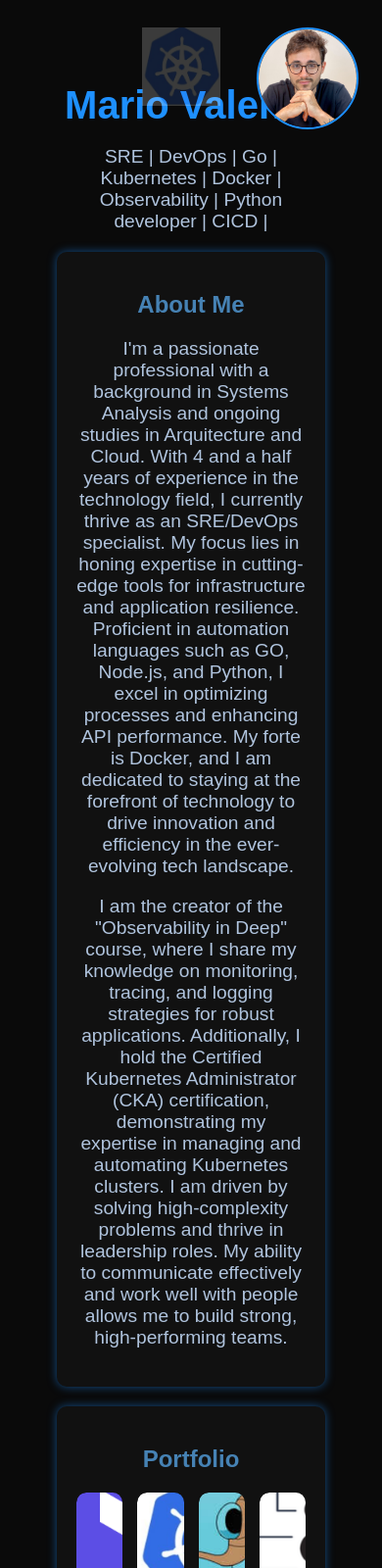
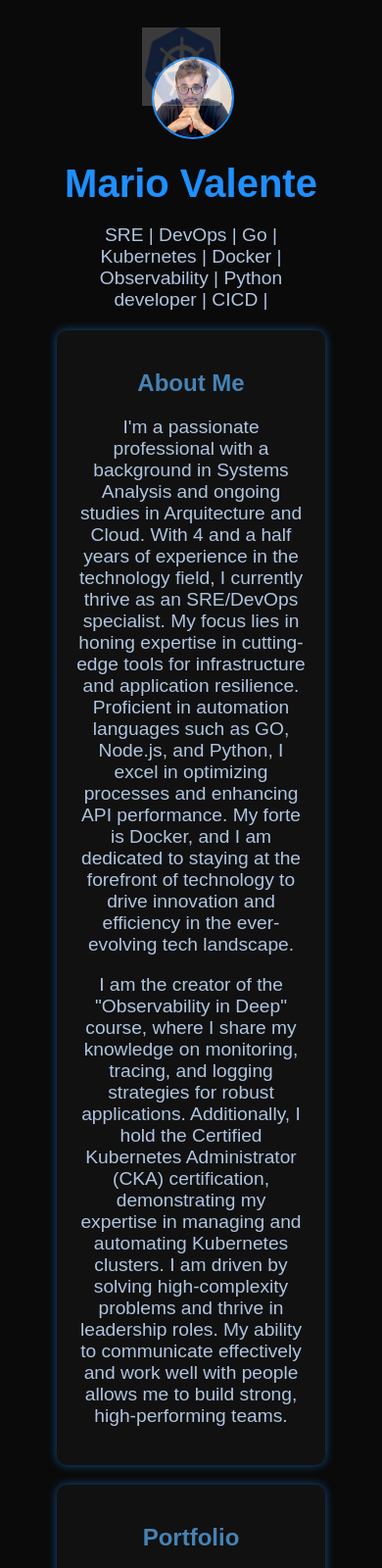
Before and after one commit to Mario-Valente/profile, a plain HTML site: page docs/index.html in a window 390 px wide. Shown: the top 1600 px of the page at 98% size. Drawn offline with Linux system fonts and the light colour scheme.

Commit message:
feat: change the main page

```diff
--- a/docs/css/styles.css
+++ b/docs/css/styles.css
@@ -34,6 +34,7 @@ h2 {
 
 .portfolio-gallery {
     display: flex;
+    flex-wrap: wrap;
     justify-content: center;
     gap: 15px;
     margin-top: 20px;
@@ -47,6 +48,13 @@ h2 {
 
 .portfolio-gallery a:hover {
     transform: scale(1.1);
+}
+
+@media (max-width: 600px) {
+    .portfolio-gallery img {
+        width: 100px;
+        height: 70px;
+    }
 }
 
 .portfolio-gallery img {
@@ -92,6 +100,15 @@ h2 {
     border: 2px solid #1e90ff;
 }
 
+@media (max-width: 600px) {
+    .profile {
+        position: static;
+        margin: 0 auto 20px;
+        width: 80px;
+        height: 80px;
+    }
+}
+
 .animation-container {
     position: fixed;
     top: 0;
```
